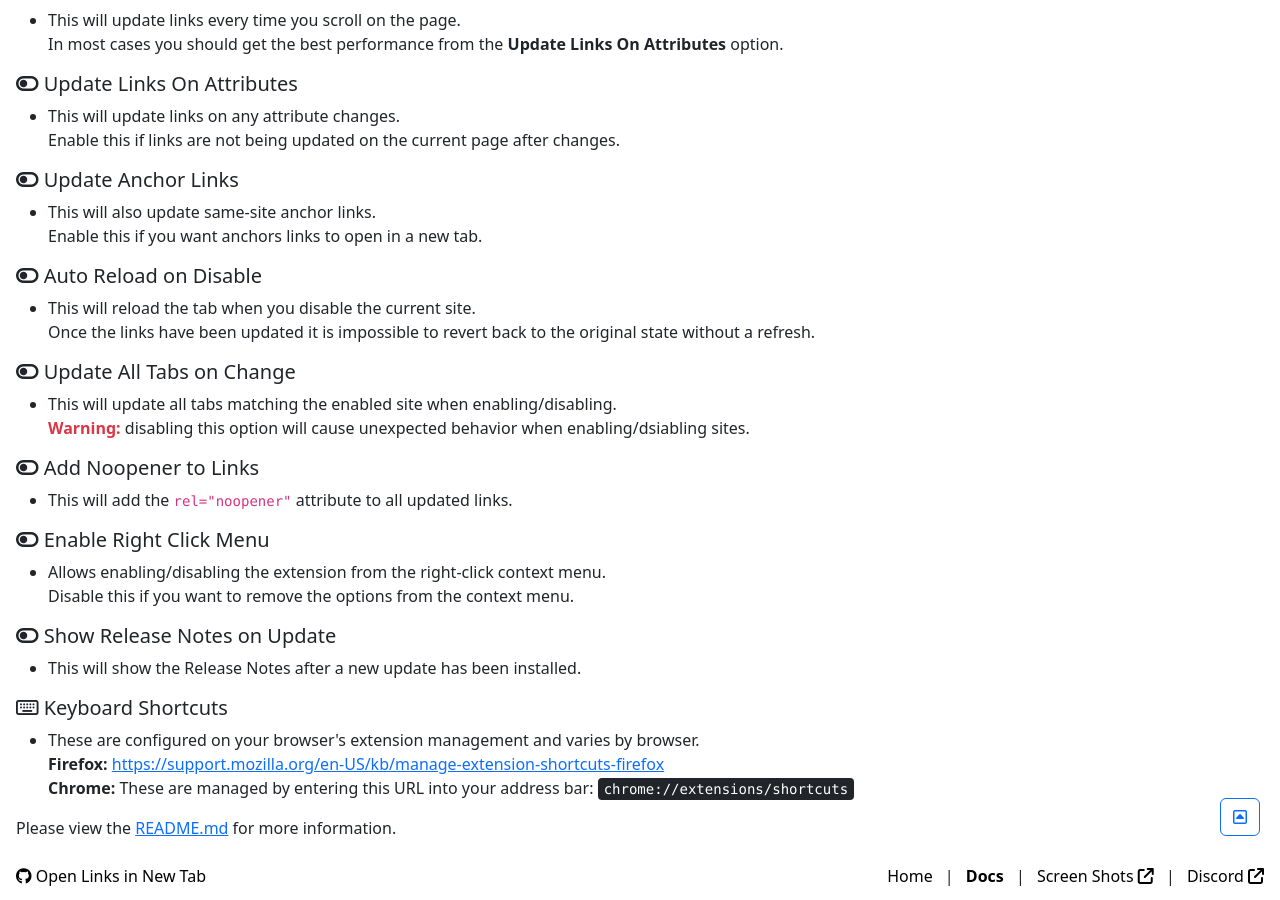
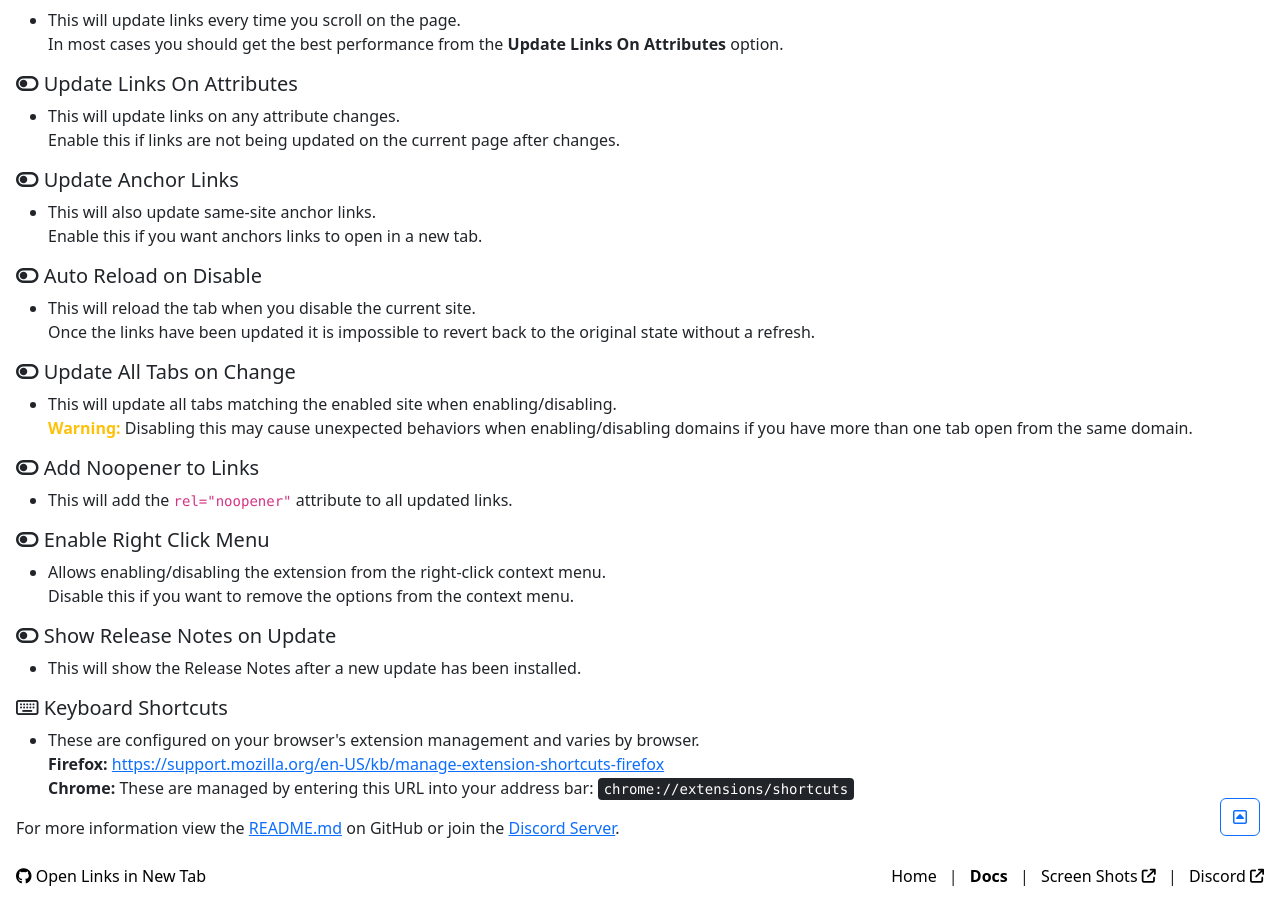
Before and after one commit to cssnr/open-links-in-new-tab-site, a Jekyll site: the page built from src/html/docs.html, in a window 1280 px wide and 900 px high, scrolled down 684 px. Built offline with Jekyll 4.4.1, drawn with Linux system fonts in a browser that asks for light colours; comment, search, counter and statistics services are not loaded.

Commit message:
Update Icons (#12)

```diff
--- a/src/_layouts/default.html
+++ b/src/_layouts/default.html
@@ -56,11 +56,11 @@
                     <li class="nav-item"><a class="nav-link {% if page.title == 'Docs' %}active{% endif %}" href="{{ "/docs/" | relative_url }}">
                             Docs</a></li>
                     <li class="nav-item"><a class="nav-link" href="{{ "/screenshots/" | relative_url }}" target="_blank">
-                            Screen Shots <i class="fa-solid fa-arrow-up-right-from-square"></i></a></li>
+                            Screen Shots <i class="fa-solid fa-arrow-up-right-from-square fa-sm"></i></a></li>
                     <li class="nav-item"><a class="nav-link" href="{{ site.github_url }}" target="_blank" rel="noopener">
-                            GitHub <i class="fa-solid fa-arrow-up-right-from-square"></i></a></li>
+                            GitHub <i class="fa-solid fa-arrow-up-right-from-square fa-sm"></i></a></li>
                     <li class="nav-item"><a class="nav-link" href="{{ site.discord_invite }}" target="_blank" rel="noopener">
-                            Discord <i class="fa-solid fa-arrow-up-right-from-square"></i></a></li>
+                            Discord <i class="fa-solid fa-arrow-up-right-from-square fa-sm"></i></a></li>
                 </ul>
             </div>
         </div>
@@ -92,11 +92,11 @@
                         </li>
                         <li class="list-inline-item">
                             <a class="link-body-emphasis text-decoration-none" href="{{ "/screenshots/" | relative_url }}" target="_blank">
-                                Screen Shots <i class="fa-solid fa-arrow-up-right-from-square"></i></a>
+                                Screen Shots <i class="fa-solid fa-arrow-up-right-from-square fa-sm"></i></a>
                         </li>
                         <li class="list-inline-item">
                             <a class="link-body-emphasis text-decoration-none" href="{{ site.discord_invite }}" target="_blank">
-                                Discord <i class="fa-solid fa-arrow-up-right-from-square"></i></a>
+                                Discord <i class="fa-solid fa-arrow-up-right-from-square fa-sm"></i></a>
                         </li>
                     </ol>
                 </nav>
--- a/src/html/docs.html
+++ b/src/html/docs.html
@@ -27,10 +27,14 @@
 
 <p>You can access {{ site.site_name }} through the Icon on the Extension Toolbar or Right Click Context Menu.</p>
 <p>You can pin the Addon by locating the {{ site.site_name }} Extension icon on the Extension Toolbar, then;</p>
-<ul>
-    <li><strong>Firefox</strong>, click the Settings Wheel and Pin to Toolbar.<br></li>
-    <li><strong>Chrome</strong>, click the Pin icon.<br></li>
-</ul>
+
+<p class="ms-3">
+    <i class="fa-brands fa-firefox-browser me-1"></i>
+    <strong>Firefox</strong>, click the Settings Wheel and Pin to Toolbar.
+    <br>
+    <i class="fa-brands fa-chrome me-1"></i>
+    <strong>Chrome</strong>, click the Pin icon.
+</p>
 
 <h2 id="usage">Usage</h2>
 <hr class="mt-0">
@@ -89,7 +93,7 @@
     <li>
         This will update all tabs matching the enabled site when enabling/disabling.
         <br>
-        <strong class="text-danger">Warning:</strong> disabling this option will cause unexpected behavior when enabling/dsiabling sites.
+        <strong class="text-warning">Warning:</strong> Disabling this may cause unexpected behaviors when enabling/disabling domains if you have more than one tab open from the same domain.
     </li>
 </ul>
 
@@ -125,6 +129,9 @@
     </li>
 </ul>
 
-<p>Please view the <a href="{{ site.github_url }}?tab=readme-ov-file#readme" target="_blank">README.md</a> for more information.</p>
+<p>
+    For more information view the <a href="{{ site.github_url }}?tab=readme-ov-file#readme" target="_blank">README.md</a> on GitHub
+    or join the <a href="{{ site.discord_invite }}" target="_blank" rel="noopener">Discord Server</a>.
+</p>
 
 <script type="text/javascript" src="{{ "/js/docs.js" | relative_url }}"></script>
--- a/src/html/index.html
+++ b/src/html/index.html
@@ -68,10 +68,10 @@
 <h2>Install</h2>
 
 <p class="ms-3">
-    <i class="fa-brands fa-chrome me-1"></i>
+    <i class="fa-brands fa-chrome fa-lg me-1"></i>
     <a href="{{ site.chrome_url }}" target="_blank">Google Chrome Web Store</a>
     <br>
-    <i class="fa-brands fa-firefox-browser me-1"></i>
+    <i class="fa-brands fa-firefox-browser fa-lg me-1"></i>
     <a href="{{ site.firefox_url }}" target="_blank">Mozilla Firefox Add-ons</a>
 </p>
 
```
Also changed, not shown: README.md.
